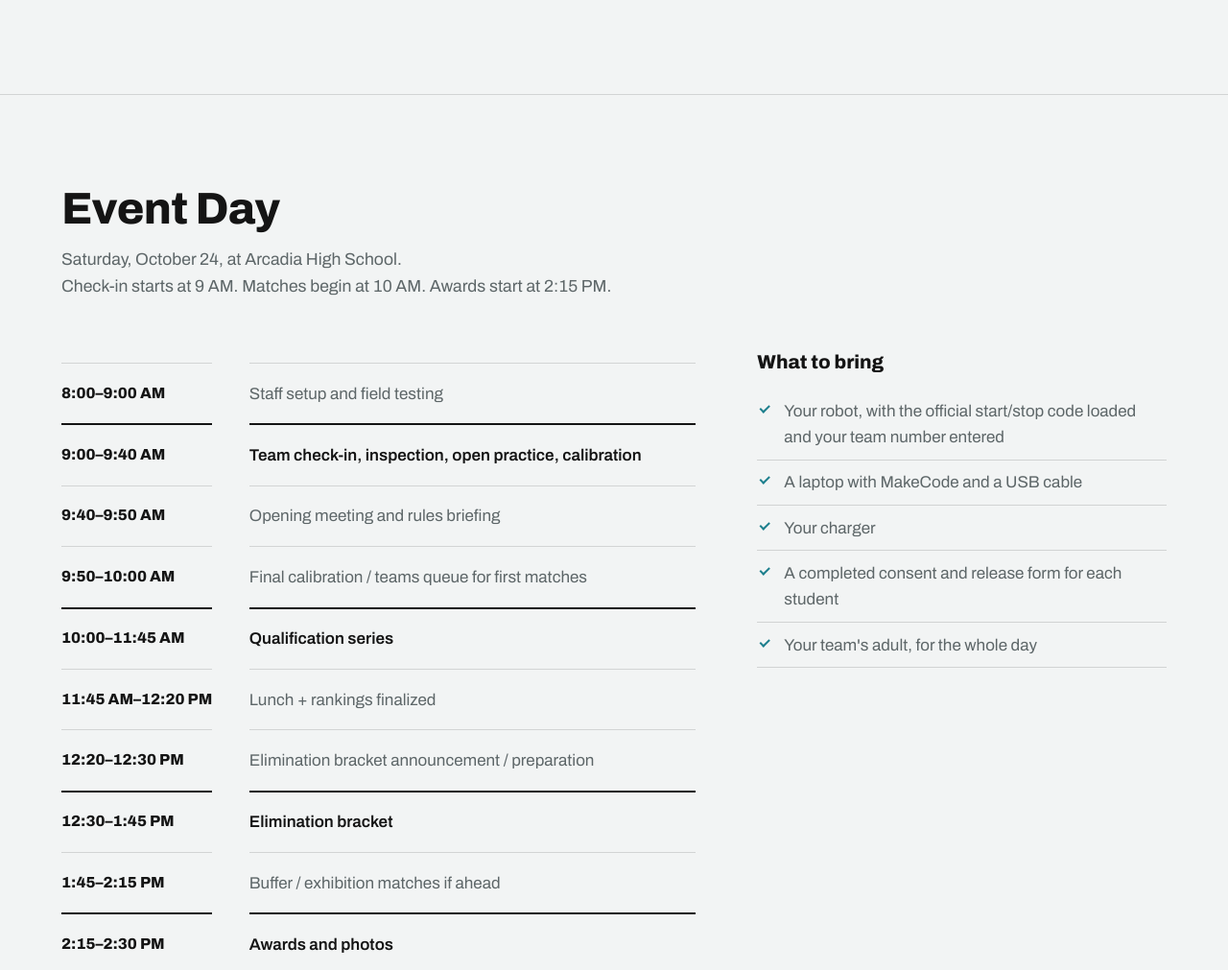
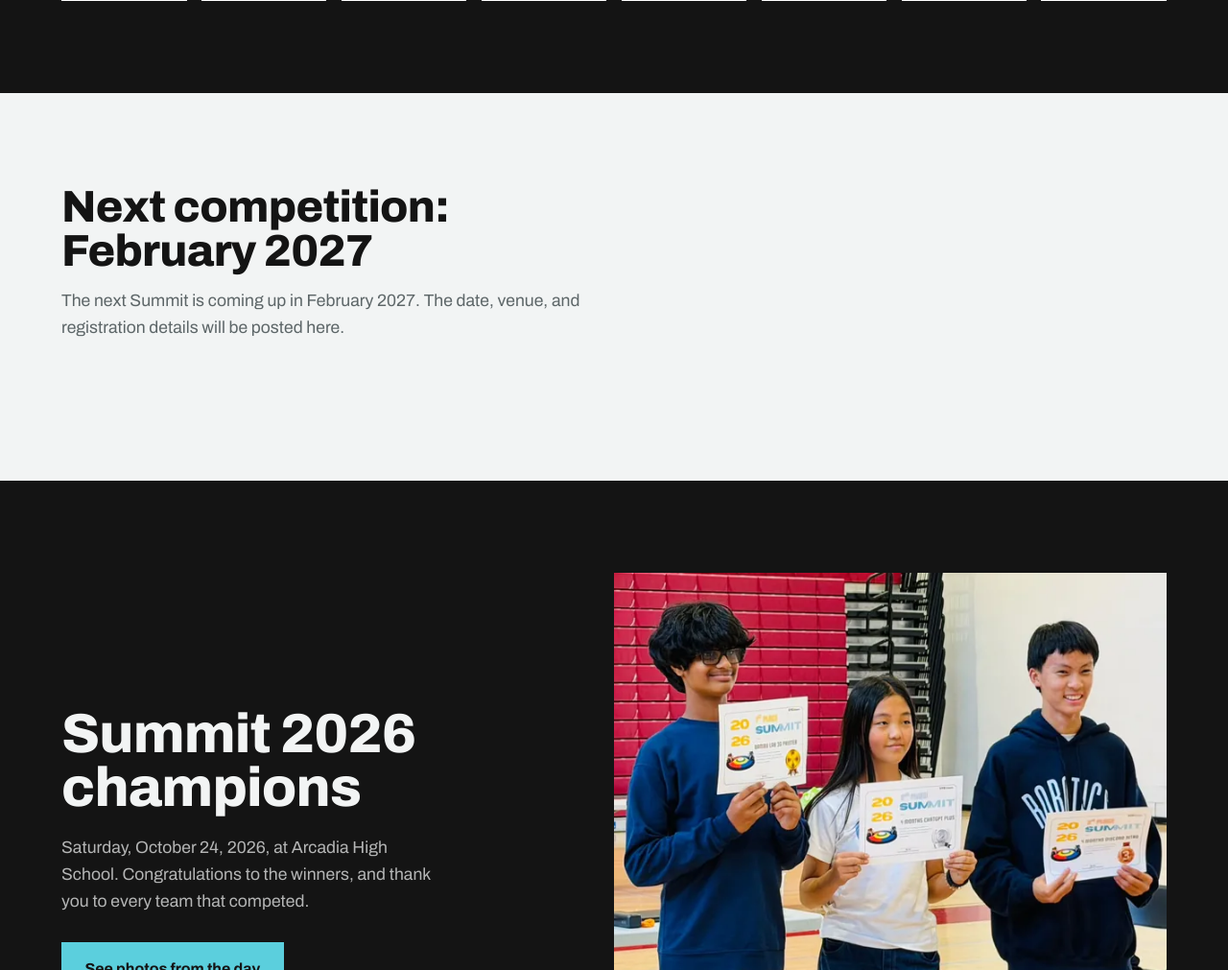
Before and after one commit to Krishlin/RoboticsCompWebsite, a Flask app: page / in a window 1280 px wide. Shown: the part 5489-6500 px from the top of the page at 96% size. Run offline with Flask 3, Linux system fonts and the light colour scheme; some libraries are stand-ins or nearby versions.

Commit message:
removed awards added next feb comp

```diff
--- a/app/static/landing.css
+++ b/app/static/landing.css
@@ -90,7 +90,6 @@ img {
 .display,
 .facts dt,
 .zones caption,
-.schedule dt,
 .receipt-total,
 .duo h3,
 .block h3,
@@ -1026,63 +1042,6 @@ a {
     white-space: nowrap;
 }
 
-/* --- Schedule: a real day, set as a time column, with the kit list the
-       day requires beside it rather than sections away --- */
-
-.event-grid {
-    display: grid;
-    grid-template-columns: minmax(0, 1.55fr) minmax(0, 1fr);
-    gap: clamp(2rem, 5vw, 4.5rem);
-    align-items: start;
-}
-
-.event-aside {
-    position: sticky;
-    top: 6rem;
-}
-
-.schedule {
-    display: grid;
-    grid-template-columns: max-content minmax(0, 1fr);
-    gap: 0 clamp(1rem, 3vw, 2.5rem);
-}
-
-.schedule > div {
-    display: contents;
-}
-
-.schedule dt {
-    font-stretch: 125%;
-    font-weight: 800;
-    font-size: 1rem;
-    padding: 1.1rem 0;
-    border-top: var(--rule);
-    white-space: nowrap;
-}
-
-.schedule dd {
-    margin: 0;
-    padding: 1.1rem 0;
-    border-top: var(--rule);
-    color: var(--ink-soft);
-    max-width: 60ch;
-}
-
-.schedule dd b {
-    color: var(--ink);
-    font-weight: 600;
-}
-
-/* The three moments a team actually has to hit. Weight, not an icon. */
-.schedule .key dt,
-.schedule .key dd {
-    border-top: 2px solid var(--ink);
-}
-
-.schedule .key dd {
-    color: var(--ink);
-}
-
 /* --- Two-up prose blocks (exhibition / areas, bring / register) --- */
 
 .duo {
--- a/app/templates/_site.html
+++ b/app/templates/_site.html
@@ -84,8 +84,8 @@
     <ul class="nav-links" id="nav-links">
         <li><a href="{{ home }}#game">Game</a></li>
         <li><a href="{{ home }}#hill">Field</a></li>
+        <li><a href="{{ home }}#cost">Kit &amp; cost</a></li>
         <li><a href="{{ home }}#manual">Rules</a></li>
-        <li><a href="{{ home }}#cost">Kit &amp; cost</a></li>
         <li><a href="{{ home }}#event">Event</a></li>
         <li><a href="{{ url_for('main.past_events') }}"
                {%- if current == "past_events" %} aria-current="page"{% endif %}>Past events</a></li>
--- a/app/templates/landing.html
+++ b/app/templates/landing.html
@@ -129,7 +129,7 @@
     </section>
 
     <!-- The Hill, to spec -->
-    <section class="section band" id="hill">
+    <section class="section band dark" id="hill">
         <div class="section-head">
             <h2 class="display">The Hill</h2>
             <p class="lede">
@@ -139,8 +139,8 @@
         </div>
 
         {# The game as an object rather than a diagram: two legal robots on
-           the Hill, facing each other across the Plateau. The hero's SVG is
-           the rules; this is what a team actually builds toward. #}
+           the Hill, facing each other across the Plateau. The drawing below
+           is the rules; this is what a team actually builds toward. #}
         <figure class="game-photo">
             {{ art_img(art, 'RobotsOnField.png',
                        'Two micro:bit robots on the Hill, one on the red half and one on the blue, facing each other across the white Plateau',
@@ -194,41 +194,6 @@
                 </table>
             </div>
         </div>
-    </section>
-
-    <!-- The manual, all of it. The claim SRC makes is that the rulebook is
-         nine pages; showing the nine pages is a stronger version of saying so.
-         Thumbnails come from tools/render_manual_thumbs.py — plain images, so
-         this costs a visitor nothing but the pictures. If they have not been
-         generated, the section is a link to the PDF instead. -->
-    <section class="section band dark" id="manual">
-        <div class="manual-head">
-            <div>
-                <h2 class="display">Game Manual</h2>
-            </div>
-            <a class="btn btn-primary" href="{{ url_for('main.manual') }}" target="_blank" rel="noopener">Open the manual</a>
-        </div>
-
-        {% if manual %}
-            <div class="manual-sheet" style="--pages: {{ manual.count }}">
-                {% for page in manual.pages %}
-                    <a class="sheet-page"
-                       href="{{ url_for('main.manual') }}#page={{ page.page }}"
-                       target="_blank" rel="noopener"
-                       aria-label="Open the game manual at page {{ page.page }}">
-                        <img src="{{ url_for('static', filename='img/manual/' ~ page.file) }}"
-                             width="{{ page.width }}" height="{{ page.height }}"
-                             loading="lazy" decoding="async"
-                             alt="Game manual, page {{ page.page }}">
-                        <span class="sheet-number">{{ page.page }}</span>
-                    </a>
-                {% endfor %}
-            </div>
-        {% else %}
-            <p class="manual-fallback note">
-                <a href="{{ url_for('main.manual') }}" target="_blank" rel="noopener">Open the game manual (PDF)</a>
-            </p>
-        {% endif %}
     </section>
 
     <!-- Cost -->
@@ -366,92 +331,57 @@
         </div>
     </section>
 
-    <!-- The event -->
+    <!-- The manual, all of it. The claim SRC makes is that the rulebook is
+         nine pages; showing the nine pages is a stronger version of saying so.
+         Thumbnails come from tools/render_manual_thumbs.py — plain images, so
+         this costs a visitor nothing but the pictures. If they have not been
+         generated, the section is a link to the PDF instead. -->
+    <section class="section band dark" id="manual">
+        <div class="manual-head">
+            <div>
+                <h2 class="display">Game Manual</h2>
+            </div>
+            <a class="btn btn-primary" href="{{ url_for('main.manual') }}" target="_blank" rel="noopener">Open the manual</a>
+        </div>
+
+        {% if manual %}
+            <div class="manual-sheet" style="--pages: {{ manual.count }}">
+                {% for page in manual.pages %}
+                    <a class="sheet-page"
+                       href="{{ url_for('main.manual') }}#page={{ page.page }}"
+                       target="_blank" rel="noopener"
+                       aria-label="Open the game manual at page {{ page.page }}">
+                        <img src="{{ url_for('static', filename='img/manual/' ~ page.file) }}"
+                             width="{{ page.width }}" height="{{ page.height }}"
+                             loading="lazy" decoding="async"
+                             alt="Game manual, page {{ page.page }}">
+                        <span class="sheet-number">{{ page.page }}</span>
+                    </a>
+                {% endfor %}
+            </div>
+        {% else %}
+            <p class="manual-fallback note">
+                <a href="{{ url_for('main.manual') }}" target="_blank" rel="noopener">Open the game manual (PDF)</a>
+            </p>
+        {% endif %}
+    </section>
+
+    <!-- The next competition. Takes the Event Day slot and its #event
+         anchor, so the nav's Event link and old links to /#event land here.
+         Only what is known: the month. Add the date and venue when SRC
+         confirms them. -->
     <section class="section band" id="event">
         <div class="section-head">
-            <h2 class="display">Event Day</h2>
+            <h2 class="display">Next competition: February 2027</h2>
             <p class="lede">
-                Saturday, October 24, at Arcadia High School.
-            </p>
-            <p class="lede">
-                Check-in starts at 9 AM. Matches begin at 10 AM. Awards start at 2:15 PM.
-            </p>
-        </div>
-
-        <div class="event-grid">
-        <dl class="schedule">
-            <div>
-                <dt>8:00–9:00 AM</dt>
-                <dd>Staff setup and field testing</dd>
-            </div>
-            <div class="key">
-                <dt>9:00–9:40 AM</dt>
-                <dd><b>Team check-in, inspection, open practice, calibration</b></dd>
-            </div>
-            <div>
-                <dt>9:40–9:50 AM</dt>
-                <dd>Opening meeting and rules briefing</dd>
-            </div>
-            <div>
-                <dt>9:50–10:00 AM</dt>
-                <dd>Final calibration / teams queue for first matches</dd>
-            </div>
-            <div class="key">
-                <dt>10:00–11:45 AM</dt>
-                <dd><b>Qualification series</b></dd>
-            </div>
-            <div>
-                <dt>11:45 AM–12:20 PM</dt>
-                <dd>Lunch + rankings finalized</dd>
-            </div>
-            <div>
-                <dt>12:20–12:30 PM</dt>
-                <dd>Elimination bracket announcement / preparation</dd>
-            </div>
-            <div class="key">
-                <dt>12:30–1:45 PM</dt>
-                <dd><b>Elimination bracket</b></dd>
-            </div>
-            <div>
-                <dt>1:45–2:15 PM</dt>
-                <dd>Buffer / exhibition matches if ahead</dd>
-            </div>
-            <div class="key">
-                <dt>2:15–2:30 PM</dt>
-                <dd><b>Awards and photos</b></dd>
-            </div>
-            <div>
-                <dt>2:30–3:00 PM</dt>
-                <dd>Cleanup</dd>
-            </div>
-        </dl>
-
-        <aside class="event-aside block">
-            <h3>What to bring</h3>
-            <ul class="checklist">
-                <li>Your robot, with the official start/stop code loaded and your team number entered</li>
-                <li>A laptop with MakeCode and a USB cable</li>
-                <li>Your charger</li>
-                <li>A completed consent and release form for each student</li>
-                <li>Your team's adult, for the whole day</li>
-            </ul>
-        </aside>
-        </div>
-    </section>
-
-    <!-- Awards. Trophies only; the sponsor prizes are not listed on this page. -->
-    <section class="section band dark" id="awards">
-        <div class="section-head">
-            <h2 class="display">Awards</h2>
-            <p class="lede">
-                The Champion, Finalist, Semifinalists, and Middle School Champion receive trophies.
-                The overall Champion also receives the Summit championship banner.
+                The next Summit is coming up in February 2027. The date, venue, and registration
+                details will be posted here.
             </p>
         </div>
     </section>
 
-    {# The latest event's winners. After the awards, so the page says what
-       Summit is before it says who won it last time. The
+    {# The latest event's winners. After the next competition, so the page
+       says what Summit is and what is coming before who won it last time. The
        data is app/past_events.py; the band goes away on its own if that list
        is ever empty. On a phone the photo sits between the headline and the
        link. #}
```
Also changed, not shown: other parts of app/static/landing.css (+21 -26 lines), tests/test_past_events.py (+3 -3 lines).
